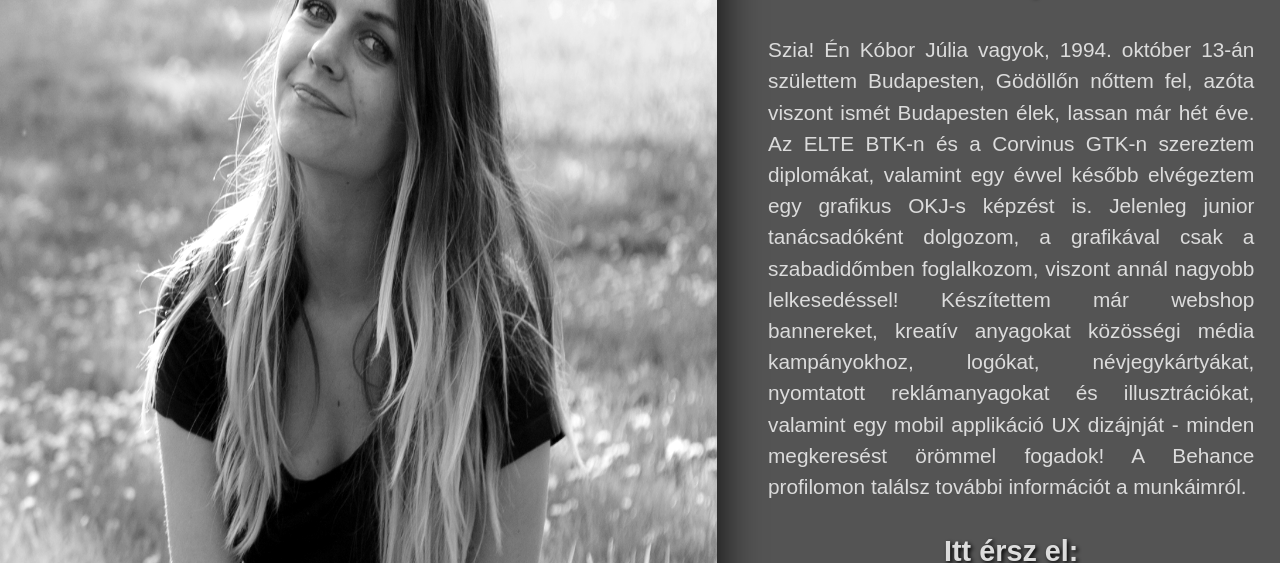
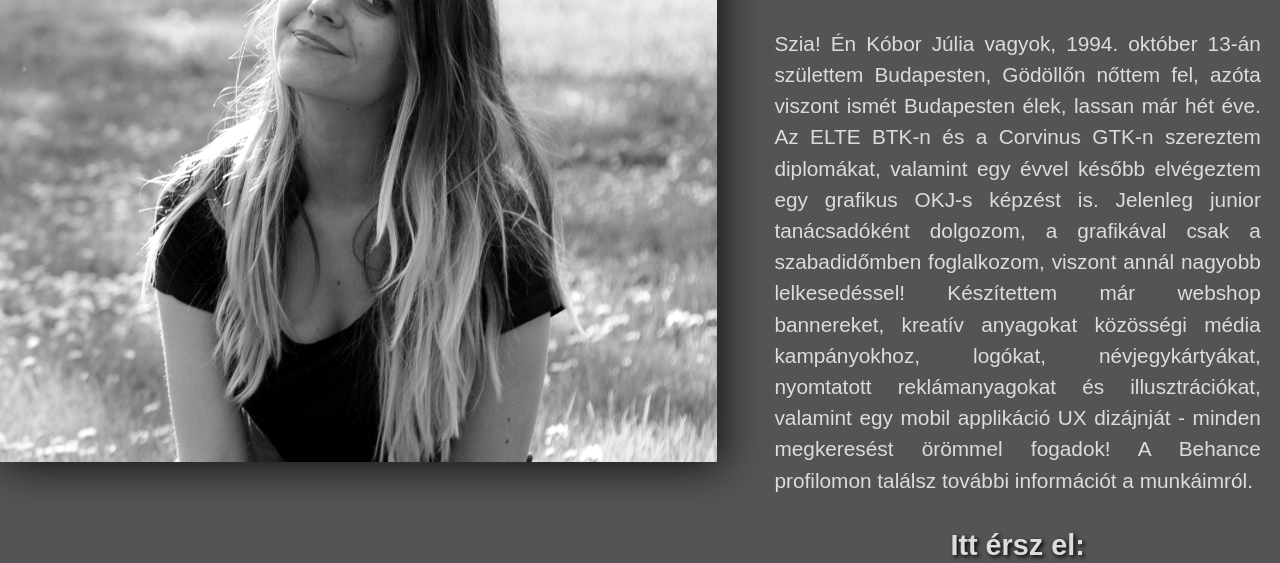
Before and after one commit to juliakobor/sajat-nevjegy, a plain HTML site: page index.html in a window 1280 px wide. Shown: the part 170-733 px from the top of the page. Drawn offline with Linux system fonts and the light colour scheme; a web font is replaced by a local one.

Commit message:
add new version

```diff
--- a/main.CSS
+++ b/main.CSS
@@ -55,7 +55,7 @@ h4 {
 }
 #main-text {
   font-family: 'Frank Ruhl Libre', Arial, serif;
-  font-size: 1.3rem;
+  font-size: 0.8rem;
   line-height: 1.5;
   color: #DCDCDC;
   text-align: justify;
@@ -84,12 +84,15 @@ a:hover {
 @media (min-width: 768px) {
   .image {
     float: left;
-    width: 56vw;
-    height: 100vh;
+    width: 56%;
+    height: 100%;
   }
   .content {
     float: right;
-    width: 38vw;
-    margin: 2vw;
+    width: 38%;
+    margin: 1.5%;
   }
+  #main-text {
+  font-size: 1.3rem;
 }
+}
```
